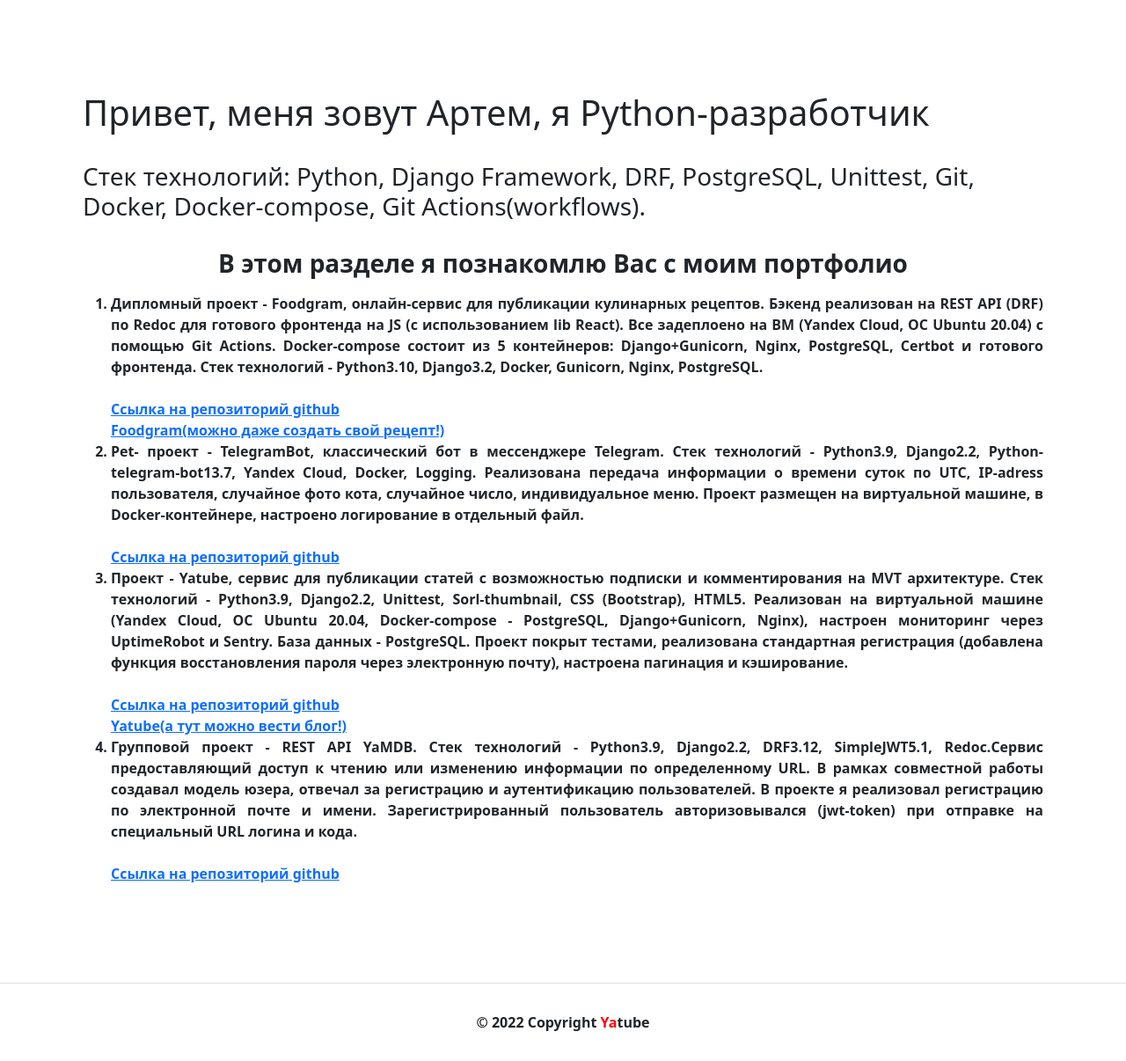
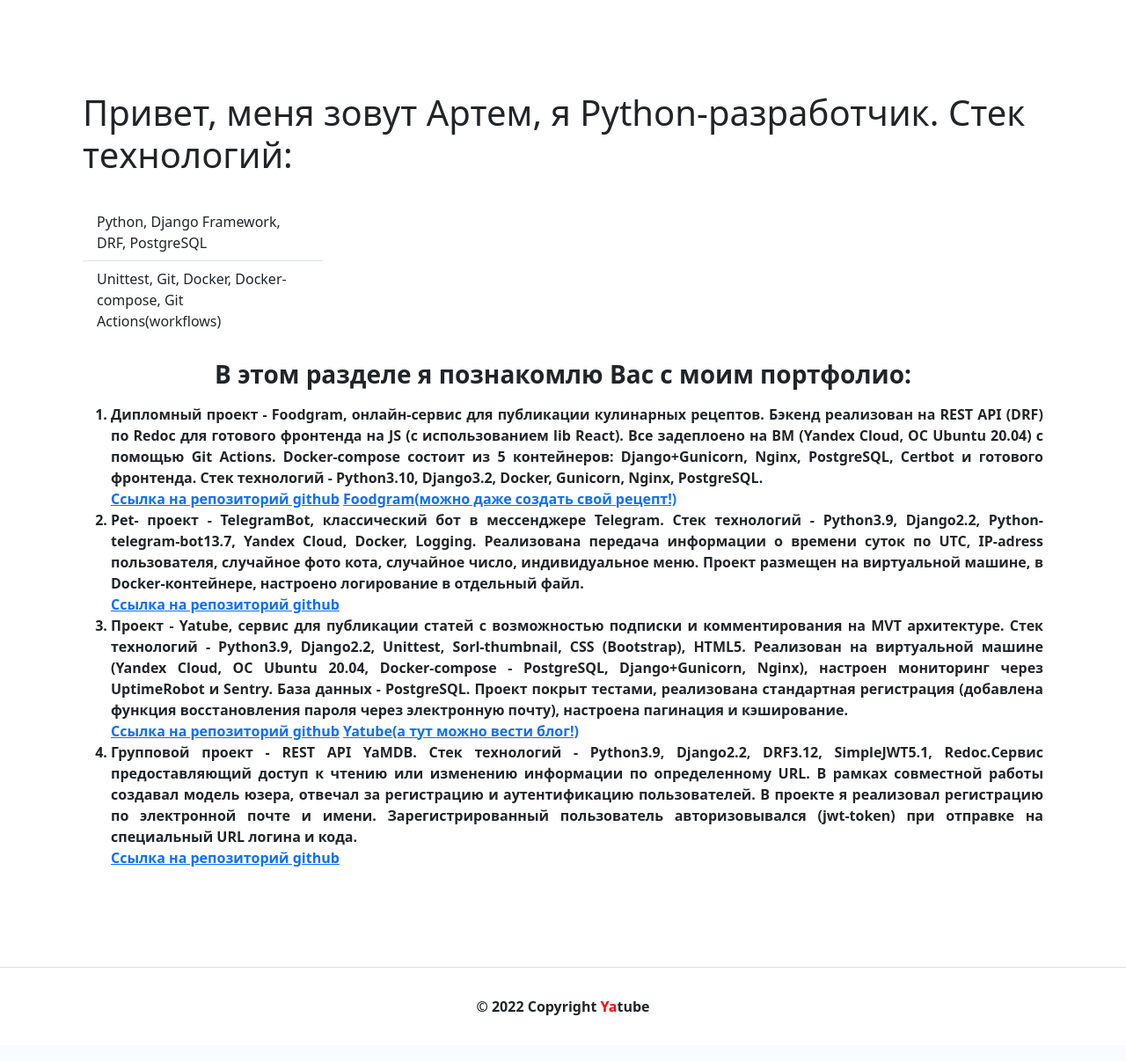
Before and after one commit to KitKat-ru/Yatube-project, a Django app: page /about/author/ in a window 1280 px wide. Shown: the part 56-1262 px from the top of the page at 88% size. After the commit the page ends 1210 px from the top, so only its background shows below. Run offline with Django 3.2, Linux system fonts and the light colour scheme; some libraries are stand-ins or nearby versions.

Commit message:
revorked_template6

```diff
--- a/yatube/templates/about/author.html
+++ b/yatube/templates/about/author.html
@@ -2,26 +2,60 @@
 {% block title %}Об авторе проекта{% endblock %}
 {% block content %}
 <div class="container py-5">
-  <h1>Привет, меня зовут Артем, я Python-разработчик</h1>
+  <h1>Привет, меня зовут Артем, я Python-разработчик. Стек технологий:</h1>
   <br>
-  <h3>Стек технологий: Python, Django Framework, DRF, PostgreSQL, Unittest, Git, Docker, Docker-compose, Git Actions(workflows).</h3>
+  <aside class="col-12 col-md-3">
+    <ul class="list-group list-group-flush">
+      <li class="list-group-item">
+        Python, Django Framework, DRF, PostgreSQL
+      </li>
+      <li class="list-group-item">
+        Unittest, Git, Docker, Docker-compose, Git Actions(workflows)
+      </li>
+    </ul>
+  </aside>
   <br>
-  <h3><strong><center>В этом разделе я познакомлю Вас с моим портфолио<center><strong></h3>
+  <h3><strong><center>В этом разделе я познакомлю Вас с моим портфолио:<center><strong></h3>
   <p align=justify>
     <ol>
-      <li align=justify>Дипломный проект - Foodgram, онлайн-сервис для публикации кулинарных рецептов. Бэкенд реализован на REST API (DRF) по Redoc для готового фронтенда на JS (с использованием lib React). Все задеплоено на ВМ (Yandex Cloud, ОС Ubuntu 20.04) с помощью Git Actions. Docker-compose состоит из 5 контейнеров: Django+Gunicorn, Nginx, PostgreSQL, Certbot и готового фронтенда. Стек технологий - Python3.10, Django3.2, Docker, Gunicorn, Nginx, PostgreSQL.</li>
-      <br><a href="https://github.com/KitKat-ru/foodgram-project-react">Ссылка на репозиторий github</a>
-      <br><a href="https://food-ts.ddns.net/">Foodgram(можно даже создать свой рецепт!)</a>
+      <li align=justify>
+        Дипломный проект - Foodgram, онлайн-сервис для публикации кулинарных рецептов.
+        Бэкенд реализован на REST API (DRF) по Redoc для готового фронтенда на JS (с использованием lib React).
+        Все задеплоено на ВМ (Yandex Cloud, ОС Ubuntu 20.04) с помощью Git Actions.
+        Docker-compose состоит из 5 контейнеров: Django+Gunicorn, Nginx, PostgreSQL, Certbot и готового фронтенда.
+        Стек технологий - Python3.10, Django3.2, Docker, Gunicorn, Nginx, PostgreSQL.
+      </li>
+      <a href="https://github.com/KitKat-ru/foodgram-project-react">Ссылка на репозиторий github</a>
+      <a href="https://food-ts.ddns.net/">Foodgram(можно даже создать свой рецепт!)</a>
       <br>
-      <li align=justify>Pet- проект - TelegramBot, классический бот в мессенджере Telegram. Стек технологий - Python3.9, Django2.2, Python-telegram-bot13.7, Yandex Cloud, Docker, Logging. Реализована передача информации о времени суток по UTC, IP-adress пользователя, случайное фото кота, случайное число, индивидуальное меню. Проект размещен на виртуальной машине, в Docker-контейнере, настроено логирование в отдельный файл.</li>
-      <br><a href="https://github.com/KitKat-ru/telegram-bot-pet-project">Ссылка на репозиторий github</a>
+      <li align=justify>
+        Pet- проект - TelegramBot, классический бот в мессенджере Telegram.
+        Стек технологий - Python3.9, Django2.2, Python-telegram-bot13.7, Yandex Cloud, Docker, Logging.
+        Реализована передача информации о времени суток по UTC, IP-adress пользователя, случайное фото кота,
+        случайное число, индивидуальное меню. Проект размещен на виртуальной машине, в Docker-контейнере,
+        настроено логирование в отдельный файл.
+      </li>
+      <a href="https://github.com/KitKat-ru/telegram-bot-pet-project">Ссылка на репозиторий github</a>
       <br>
-      <li align=justify>Проект - Yatube, сервис для публикации статей с возможностью подписки и комментирования на MVT архитектуре. Стек технологий - Python3.9, Django2.2, Unittest, Sorl-thumbnail, CSS (Bootstrap), HTML5. Реализован на виртуальной машине (Yandex Cloud, ОС Ubuntu 20.04, Docker-compose - PostgreSQL, Django+Gunicorn, Nginx), настроен мониторинг через UptimeRobot и Sentry. База данных - PostgreSQL. Проект покрыт тестами, реализована стандартная регистрация (добавлена функция восстановления пароля через электронную почту), настроена пагинация и кэширование.</li>
-      <br><a href="https://github.com/KitKat-ru/Yatube-project">Ссылка на репозиторий github</a>
-      <br><a href="http://84.201.160.195/">Yatube(а тут можно вести блог!)</a>
+      <li align=justify>
+        Проект - Yatube, сервис для публикации статей с возможностью подписки и комментирования на MVT
+        архитектуре. Стек технологий - Python3.9, Django2.2, Unittest, Sorl-thumbnail, CSS (Bootstrap), HTML5.
+        Реализован на виртуальной машине (Yandex Cloud, ОС Ubuntu 20.04, Docker-compose - PostgreSQL,
+        Django+Gunicorn, Nginx), настроен мониторинг через UptimeRobot и Sentry. База данных - PostgreSQL.
+        Проект покрыт тестами, реализована стандартная регистрация (добавлена функция восстановления пароля через
+        электронную почту), настроена пагинация и кэширование.
+      </li>
+      <a href="https://github.com/KitKat-ru/Yatube-project">Ссылка на репозиторий github</a>
+      <a href="http://84.201.160.195/">Yatube(а тут можно вести блог!)</a>
       <br>
-      <li align=justify>Групповой проект - REST API YaMDB. Стек технологий - Python3.9, Django2.2, DRF3.12, SimpleJWT5.1, Redoc.Сервис предоставляющий доступ к чтению или изменению информации по определенному URL. В рамках совместной работы создавал модель юзера, отвечал за регистрацию и аутентификацию пользователей. В проекте я реализовал регистрацию по электронной почте и имени. Зарегистрированный пользователь авторизовывался (jwt-token) при отправке на специальный URL логина и кода.</li>
-      <br><a href="https://github.com/KitKat-ru/api_yamdb">Ссылка на репозиторий github</a>
+      <li align=justify>
+        Групповой проект - REST API YaMDB. Стек технологий - Python3.9, Django2.2, DRF3.12,
+        SimpleJWT5.1, Redoc.Сервис предоставляющий доступ к чтению или изменению информации по определенному URL.
+        В рамках совместной работы создавал модель юзера, отвечал за регистрацию и аутентификацию пользователей.
+        В проекте я реализовал регистрацию по электронной почте и имени. Зарегистрированный пользователь
+        авторизовывался (jwt-token) при отправке на специальный URL логина и кода.
+      </li>
+      <a href="https://github.com/KitKat-ru/api_yamdb">Ссылка на репозиторий github</a>
     </ol>
   </p>
 
```
